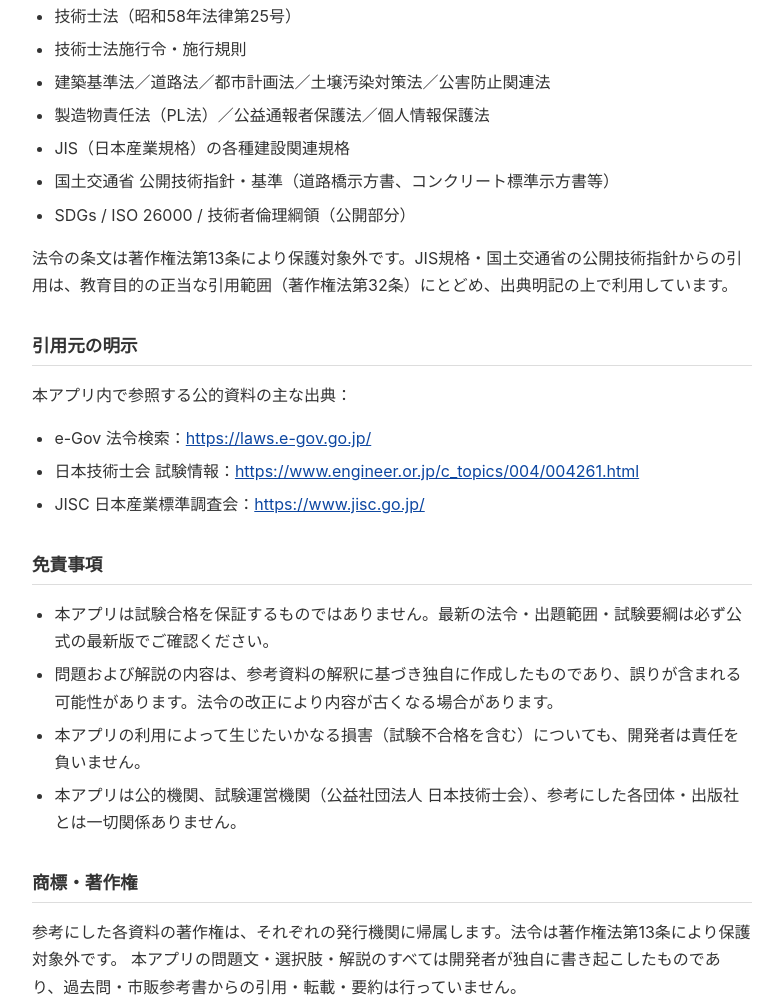
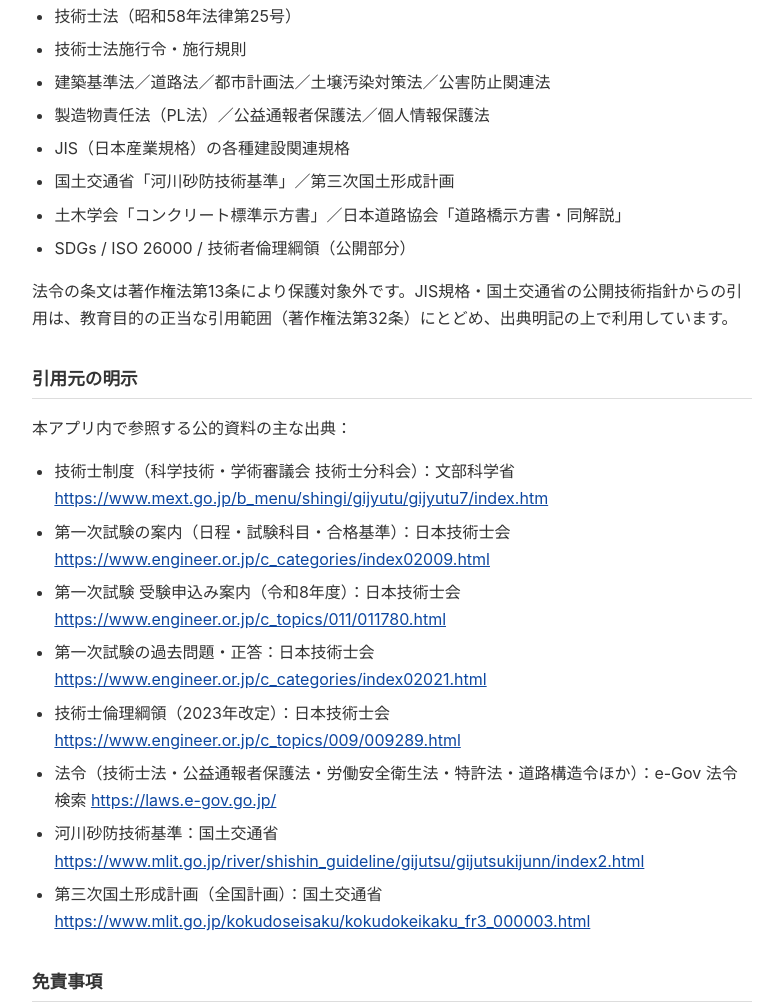
Before and after one commit to takurofukuma/gijutsushi1ji-legal, a plain HTML site: page sources.html in a window 1280 px wide. Shown: the part 584-1589 px from the top of the page, without its empty margins (248-1021 px from the left). Drawn offline with Linux system fonts and the light colour scheme.

Commit message:
出典ページ: 404の倫理綱領リンクと停止中のJISCを外し、掲載文と同じ公式の情報源に揃える
Google Play の否承認（誤解を与える表現・政府関連情報の情報源リンクなし、2026-11-25）への対応。
- 日本技術士会 c_topics/004/004261.html は404 → 倫理綱領 009289.html と試験案内・受験申込み案内・過去問題へ
- jisc.go.jp はメンテナンスで停止中（再開未定）→ リンクを外す
- 文部科学省（技術士分科会）・国土交通省（河川砂防技術基準・国土形成計画）を追加
- 「国土交通省 公開技術指針・基準（…コンクリート標準示方書等）」は帰属の誤り → 土木学会・日本道路協会に分けて記載

Co-Authored-By: Claude Opus 5.5 <noreply@anthropic.com>

```diff
--- a/sources.html
+++ b/sources.html
@@ -37,7 +37,8 @@
     <li>建築基準法／道路法／都市計画法／土壌汚染対策法／公害防止関連法</li>
     <li>製造物責任法（PL法）／公益通報者保護法／個人情報保護法</li>
     <li>JIS（日本産業規格）の各種建設関連規格</li>
-    <li>国土交通省 公開技術指針・基準（道路橋示方書、コンクリート標準示方書等）</li>
+    <li>国土交通省「河川砂防技術基準」／第三次国土形成計画</li>
+    <li>土木学会「コンクリート標準示方書」／日本道路協会「道路橋示方書・同解説」</li>
     <li>SDGs / ISO 26000 / 技術者倫理綱領（公開部分）</li>
   </ul>
   <p>
@@ -47,9 +48,14 @@
   <h2>引用元の明示</h2>
   <p>本アプリ内で参照する公的資料の主な出典：</p>
   <ul>
-    <li>e-Gov 法令検索：<a href="https://laws.e-gov.go.jp/">https://laws.e-gov.go.jp/</a></li>
-    <li>日本技術士会 試験情報：<a href="https://www.engineer.or.jp/c_topics/004/004261.html">https://www.engineer.or.jp/c_topics/004/004261.html</a></li>
-    <li>JISC 日本産業標準調査会：<a href="https://www.jisc.go.jp/">https://www.jisc.go.jp/</a></li>
+    <li>技術士制度（科学技術・学術審議会 技術士分科会）：文部科学省 <a href="https://www.mext.go.jp/b_menu/shingi/gijyutu/gijyutu7/index.htm">https://www.mext.go.jp/b_menu/shingi/gijyutu/gijyutu7/index.htm</a></li>
+    <li>第一次試験の案内（日程・試験科目・合格基準）：日本技術士会 <a href="https://www.engineer.or.jp/c_categories/index02009.html">https://www.engineer.or.jp/c_categories/index02009.html</a></li>
+    <li>第一次試験 受験申込み案内（令和8年度）：日本技術士会 <a href="https://www.engineer.or.jp/c_topics/011/011780.html">https://www.engineer.or.jp/c_topics/011/011780.html</a></li>
+    <li>第一次試験の過去問題・正答：日本技術士会 <a href="https://www.engineer.or.jp/c_categories/index02021.html">https://www.engineer.or.jp/c_categories/index02021.html</a></li>
+    <li>技術士倫理綱領（2023年改定）：日本技術士会 <a href="https://www.engineer.or.jp/c_topics/009/009289.html">https://www.engineer.or.jp/c_topics/009/009289.html</a></li>
+    <li>法令（技術士法・公益通報者保護法・労働安全衛生法・特許法・道路構造令ほか）：e-Gov 法令検索 <a href="https://laws.e-gov.go.jp/">https://laws.e-gov.go.jp/</a></li>
+    <li>河川砂防技術基準：国土交通省 <a href="https://www.mlit.go.jp/river/shishin_guideline/gijutsu/gijutsukijunn/index2.html">https://www.mlit.go.jp/river/shishin_guideline/gijutsu/gijutsukijunn/index2.html</a></li>
+    <li>第三次国土形成計画（全国計画）：国土交通省 <a href="https://www.mlit.go.jp/kokudoseisaku/kokudokeikaku_fr3_000003.html">https://www.mlit.go.jp/kokudoseisaku/kokudokeikaku_fr3_000003.html</a></li>
   </ul>
 
   <h2>免責事項</h2>
@@ -76,6 +82,6 @@
     <a href="mailto:asonedaywillberefreshing@gmail.com">asonedaywillberefreshing@gmail.com</a>
   </div>
 
-  <p style="color:#999; font-size:0.85em; margin-top: 2em;">最終更新：2026年11月20日</p>
+  <p style="color:#999; font-size:0.85em; margin-top: 2em;">最終更新：2026年11月25日</p>
 </body>
 </html>
```
